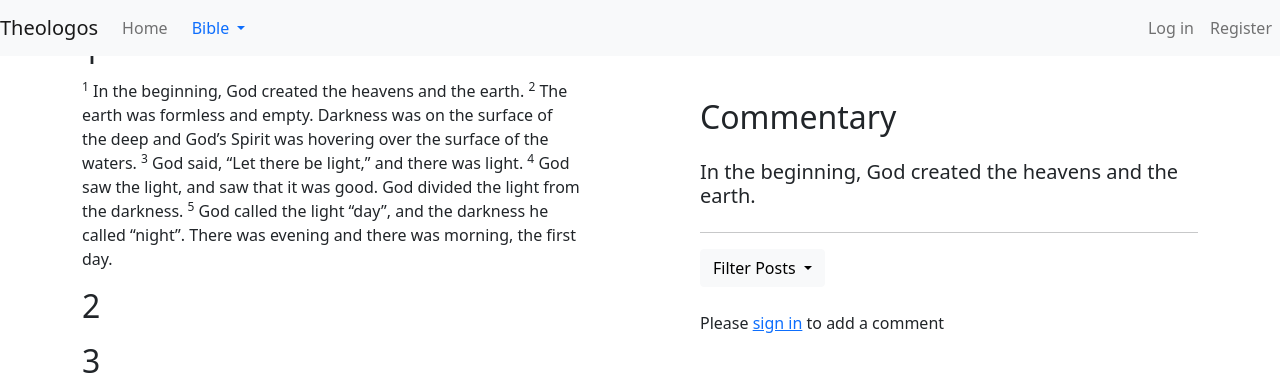
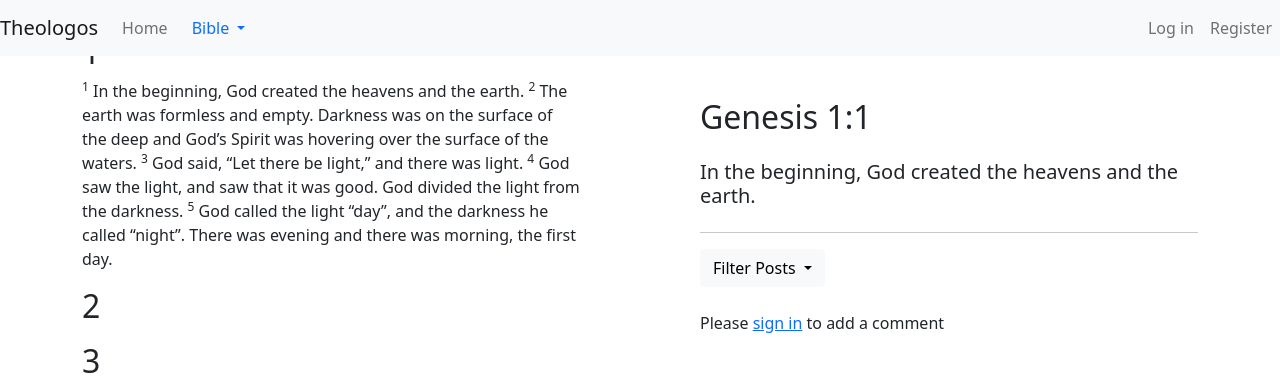
Before and after one commit to HSamiul/theologos, a Django app: page /bible/gen/1/1/ in a window 1280 px wide. Shown: the top 381 px of the page. Run offline with Django 4.2, Linux system fonts and the light colour scheme; data comes from the database, SQL or seed files in the repository; tables that the repository leaves empty hold one stand-in row (values such as "Sample post"); some libraries are stand-ins or nearby versions.

Commit message:
Modified title to use verse string method instead of manually building up verse string

```diff
--- a/bible/templates/bible/index.html
+++ b/bible/templates/bible/index.html
@@ -2,7 +2,7 @@
 
 {% load crispy_forms_tags %}
 
-{% block title %} Bible | {{ book.full_title }} {{ chapter.number }}:{{verse.number}} {% endblock %}
+{% block title %} Bible | {{ verse }} {% endblock %}
 
 {% block content %}
 <div class="container my-5">
@@ -28,7 +28,7 @@
         </div>
 
         <div class="col ms-5" style="height: 90vh; overflow-y: scroll;"> <!-- right half of page is commentary -->
-        <h2 style="padding-top: 50px;">Commentary</h2>
+        <h2 style="padding-top: 50px;">{{ verse }}</h2>
             {% if post %}
             <a href="{% url "bible:index" book_symbol=book.symbol chapter_num=chapter.number verse_num=verse.number %}">
                 Back to posts about {{ verse }}
```
